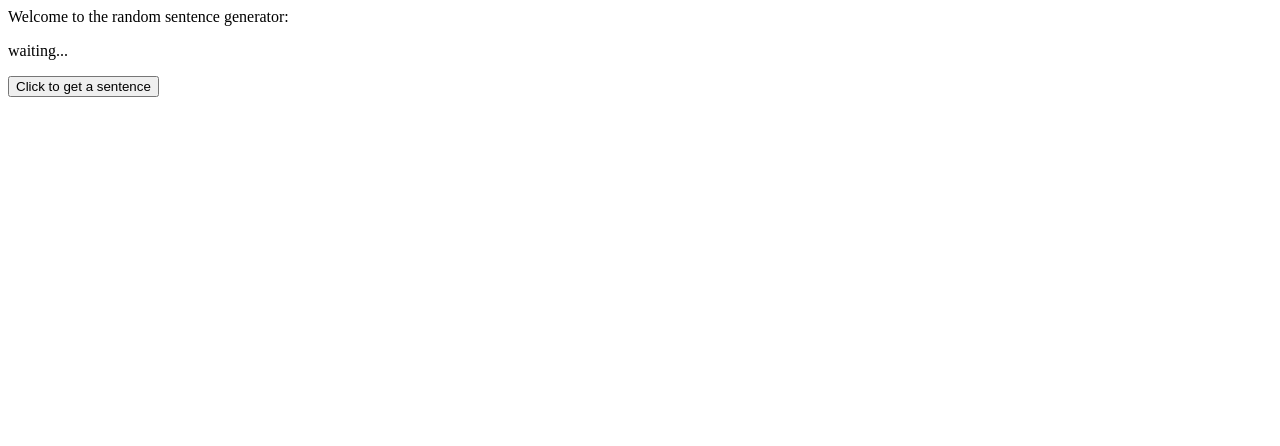
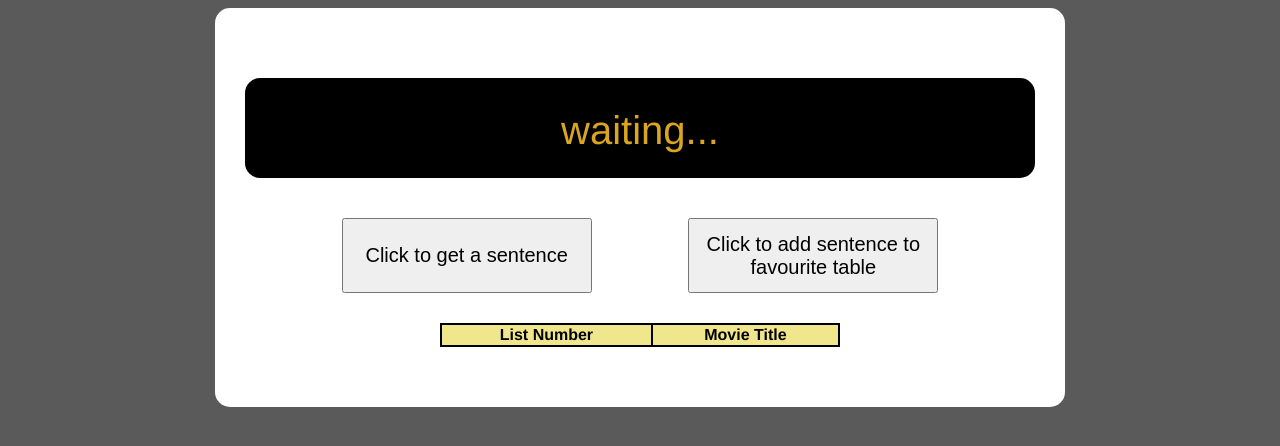
Before and after one commit to LeonardoJJoao/Exercicios, a plain HTML site: page index.html in a window 1280 px wide. Shown: the top 446 px of the page. Drawn offline with Linux system fonts and the light colour scheme; no server answers.

Commit message:
new stuff

```diff
--- a/JavaScript/Test-1.js
+++ b/JavaScript/Test-1.js
@@ -27,17 +27,17 @@ console.log(getSentence()); */
 //API Stuff
 
 var request = new XMLHttpRequest();
-var filmtitlearray = [];
+var filmTitleArray = [];
 
-request.open('GET', 'https://ghibliapi.herokuapp.com/films?limit=4', false);
+request.open('GET', 'https://ghibliapi.herokuapp.com/films', false); // adicionar ?limit=4 pra ter um limite de 4 -- Exercicio 1 da API
 
 request.onload = function () {
     var data = JSON.parse(this.response);
     if (request.status >= 200 && request.status < 400) {
         data.forEach(movie => {
-            filmtitlearray.push(movie.title);
+            filmTitleArray.push(movie.title);
             console.log(movie.title);
-            console.log(filmtitlearray);
+            console.log(filmTitleArray);
         });
     } else {
         console.log('error');
@@ -46,14 +46,37 @@ request.onload = function () {
 
 request.send();
 
-function getTitle(){
-   return filmtitlearray[Math.floor(Math.random() * filmtitlearray.length)];
+function newSentence(){
+    document.getElementById("selected-sentence").innerHTML = filmTitleArray[Math.floor(Math.random() * filmTitleArray.length)];;
 }
 
-function onClick(){
-    getTitle();
+document.getElementById("selected-sentence").innerHTML = filmTitleArray[Math.floor(Math.random() * filmTitleArray.length)];;
 
-    document.getElementById("selected-sentence").innerHTML = getTitle();
+var favouriteMovie = document.getElementById("favouriteMovies");
+var favouriteFilmsNumber = 0;
+var favouriteFilms = [];
+
+function addSentenceTable(){
+    if(favouriteFilms.includes(document.getElementById("selected-sentence").innerHTML)){
+        console.log("alredy in array");
+    }else{
+        favouriteFilms.push(document.getElementById("selected-sentence").innerHTML);
+        console.log(favouriteFilms);
+
+        favouriteFilmsNumber ++;
+
+        const tr = document.createElement('tr');
+
+        td_number = document.createElement('td');
+        td_number.setAttribute('id','listnumber' + favouriteFilmsNumber);
+
+        const td_name = document.createElement('td');
+        td_name.textContent = favouriteFilms[favouriteFilms.length -1];
+
+        favouriteMovie.appendChild(tr);
+        tr.appendChild(td_number);
+        tr.appendChild(td_name);
+
+        document.getElementById("listnumber" + favouriteFilmsNumber).innerHTML = favouriteFilmsNumber;
+    }
 }
-
-document.getElementById("selected-sentence").innerHTML = getTitle();
--- /dev/null
+++ b/Test-1.css
@@ -0,0 +1,75 @@
+*{
+    box-sizing: border-box;
+}
+
+body{
+    height:2000px;
+    background-color: rgb(90, 90, 90);
+    font-family: Helvetica, sans-serif;
+    font-size: 16px;
+}
+
+button{
+    width: 250px;
+    height: 75px;
+
+    text-align: center;
+    font-size: 20px;
+
+    cursor: pointer;
+}
+
+table{
+    width: 400px;
+    margin: 30px auto;
+
+    border-collapse: collapse;
+}
+
+table, th, tr, td{
+    border: 2px solid black;
+    text-align: center;
+}
+
+tr:nth-child(even) {
+    background: #CCCCCC
+}
+
+tr:nth-child(odd) {
+    background: #FFFFFF
+}
+
+th{
+    background-color: khaki;
+}
+
+.movietitle{
+    width: 850px;
+    height: auto;
+    margin: 0 auto;
+    padding: 30px;
+
+    background-color:#FFFFFF;
+
+    border-radius: 15px;
+}
+
+.button-container{
+    width: 100%;
+    display: flex;
+    justify-content: space-evenly;
+}
+
+#selected-sentence{
+    width: 100%;
+    height: 100px;
+
+    padding: 30px 0;
+
+    text-align: center;
+    font-size: 40px;
+    color: goldenrod;
+    background-color: black;
+
+    border-radius: 15px;
+}
--- a/index.html
+++ b/index.html
@@ -1,11 +1,14 @@
 <!DOCTYPE html>
 <html lang="en">
+
 <head>
     <meta charset="UTF-8">
     <meta name="viewport" content="width=device-width, initial-scale=1.0">
     <meta http-equiv="X-UA-Compatible" content="ie=edge">
     <title>chalenge3</title>
+    <link rel="stylesheet" href="Test-1.css">
 </head>
+
 <body>
     <!-- <div class="title"> Welcome to the random sentence generator:</div>
     <p id="selected-sentence">"Test"</p>
@@ -14,12 +17,21 @@
     <input type="text" name="insert-sentence" value="Add a sentence" id="insert-sentence">
     <script src="JavaScript/Test-1.js"></script> -->
 
-    <!--API Stuff-->
+    <!--API Stuff frases favoritas-->
+    <div class="movietitle">
+        <p id="selected-sentence">waiting...</p>
+        <div class="button-container">
+            <button onclick="newSentence()">Click to get a sentence</button>
+            <button onclick="addSentenceTable()">Click to add sentence to favourite table</button>
+        </div>
+        <table id="favouriteMovies">
+            <tr>
+                <th>List Number</th>
+                <th>Movie Title</th>
+            </tr>
+        </table>
+        <script src="JavaScript/Test-1.js"></script>
+    </div>
+</body>
 
-    <div class="title"> Welcome to the random sentence generator:</div>
-    <p id="selected-sentence">waiting...</p>
-    <button onclick="onClick()">Click to get a sentence</button>
-
-    <script src="JavaScript/Test-1.js"></script>
-</body>
 </html>
```
Also changed, not shown: 1 other file.
